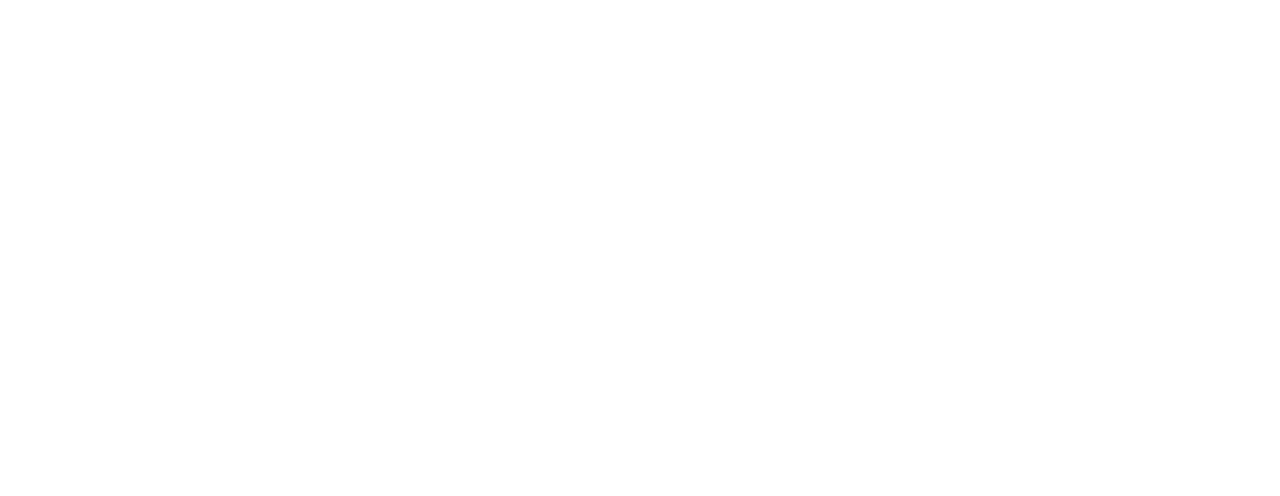
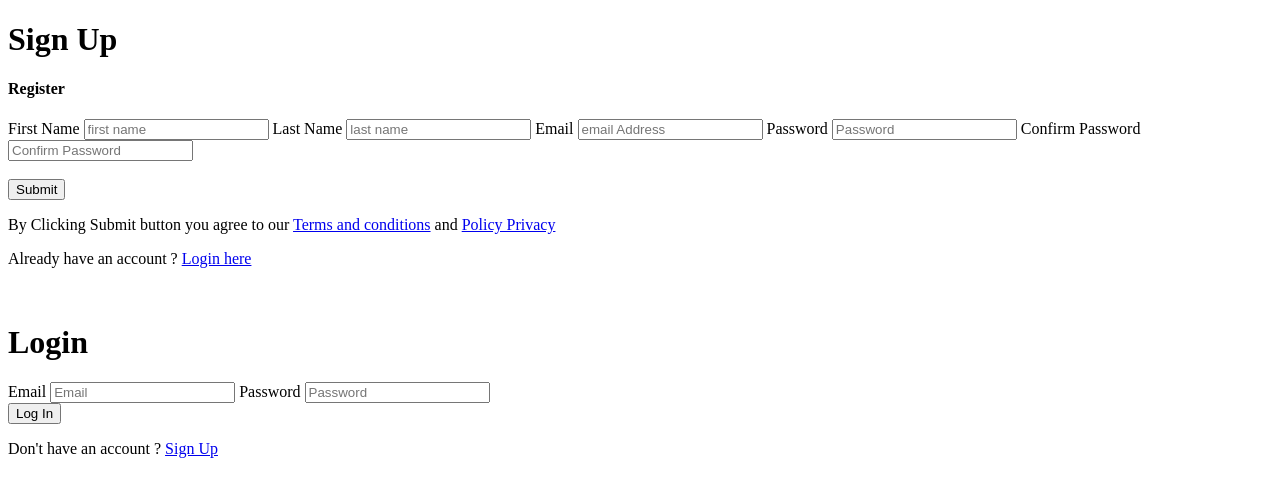
Before and after one commit to Ogalo/Login-and-Sign-up, a plain HTML site: page index.html in a window 1280 px wide. Drawn offline with Linux system fonts and the light colour scheme.

Commit message:
Sign Up and log in form added

```diff
--- a/index.html
+++ b/index.html
@@ -7,6 +7,41 @@
   <title>Sign UP Form</title>
 </head>
 <body>
+  <div class="signUp_Bar">
+    <h1>Sign Up</h1>
+    <h4>Register</h4>
+    <div class="mediaIcons">
 
+    </div>
+    <form action="Text">
+      <label>First Name</label>
+      <input type="text" placeholder="first name">
+      <label>Last Name</label>
+      <input type="text" placeholder="last name">
+      <label>Email</label>
+      <input type="email" placeholder="email Address">
+      <label>Password</label>
+      <input type="password" placeholder="Password">
+      <label>Confirm Password</label>
+      <input type="password" placeholder="Confirm Password">
+    </form>
+    <br>
+    <button>Submit</button>
+    <br>
+    <p>By Clicking Submit button you agree to our <a href="#">Terms and conditions</a> and <a href="#">Policy Privacy</a></p>
+  </div>
+  <p>Already have an account ? <a href="#">Login here</a></p>
+  <br>
+  <div class="loginBar">
+    <h1>Login</h1>
+    <form>
+      <label>Email</label>
+      <input type="email" placeholder="Email">
+      <label>Password</label>
+      <input type="password" placeholder="Password">
+    </form>
+    <button>Log In</button>
+  </div>
+  <p>Don't have an account ? <a href="#">Sign Up</a></p>
 </body>
 </html>
```
